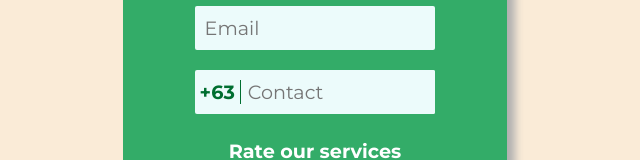
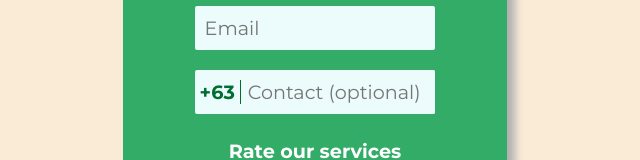
Before and after one commit to EJ2KDJ/aventus-feedbackform, a website: page public/index.html in a window 1280 px wide. Shown: the part 250-410 px from the top of the page, without its empty margins (325-965 px from the left). Drawn offline with Linux system fonts and the light colour scheme.

Commit message:
contact info optional

```diff
--- a/public/index.html
+++ b/public/index.html
@@ -19,7 +19,7 @@
             <!-- Input fields -->
             <input type="text" name="name" id="name" placeholder="Name" required>
             <input type="email" name="email" id="email" placeholder="Email" required>
-            <div id="num-box"><p>+63</p><input type="tel" name="contact" id="contact" placeholder="Contact" pattern="[0-9]{10}" ></div>
+            <div id="num-box"><p>+63</p><input type="tel" name="contact" id="contact" placeholder="Contact (optional)" pattern="[0-9]{10}" ></div>
 
             <!-- Star rating -->
             <p>Rate our services</p>
```
